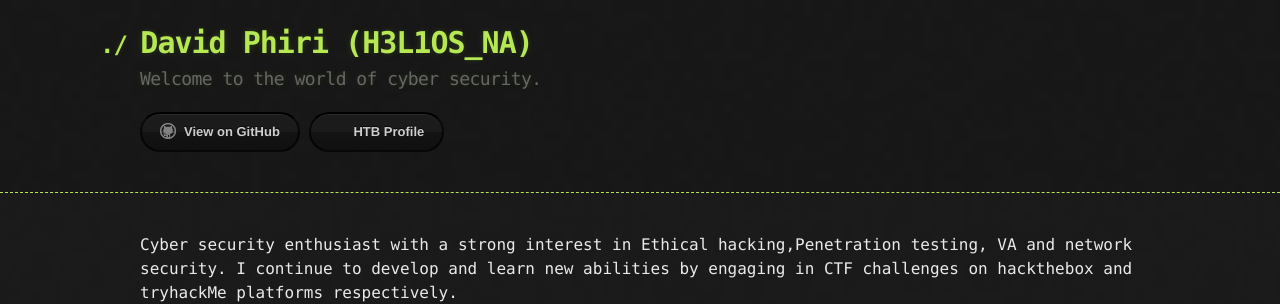
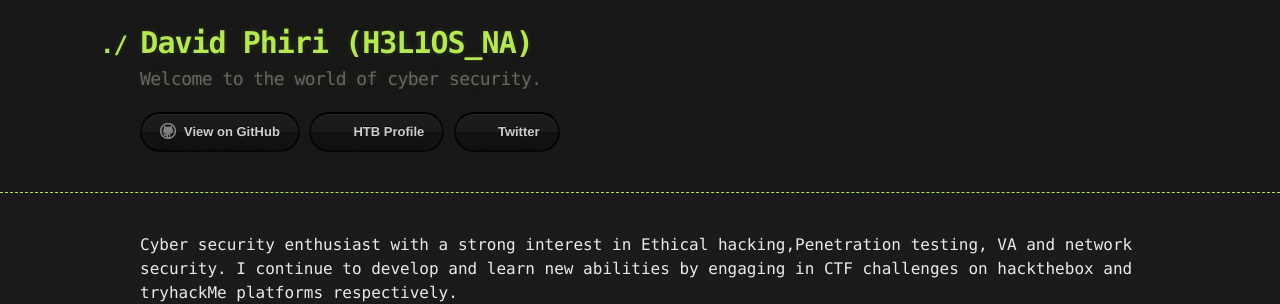
Before and after one commit to H3L1OS-NA/david_na.github.io, a Jekyll site: the page built from index.md, in a window 1280 px wide and 900 px high. Shown: the top 304 px of the window. Built offline with Jekyll 4.4.1, drawn with Linux system fonts in a browser that asks for light colours.

Commit message:
Update default.html

```diff
--- a/_layouts/default.html
+++ b/_layouts/default.html
@@ -25,6 +25,7 @@
           {% endif %}
           <a href="{{ site.github.repository_url }}" class="btn btn-github"><span class="icon"></span>View on GitHub</a>
           <a href="https://www.hackthebox.eu/profile/127253" class="btn btn-HTB"><span class="icon"></span>HTB Profile</a>
+          <a href="https://twitter.com/h3l1os_na" class="btn btn-Twitter"><span class="icon"></span>Twitter</a>
         </section>
       </div>
     </header>
```
